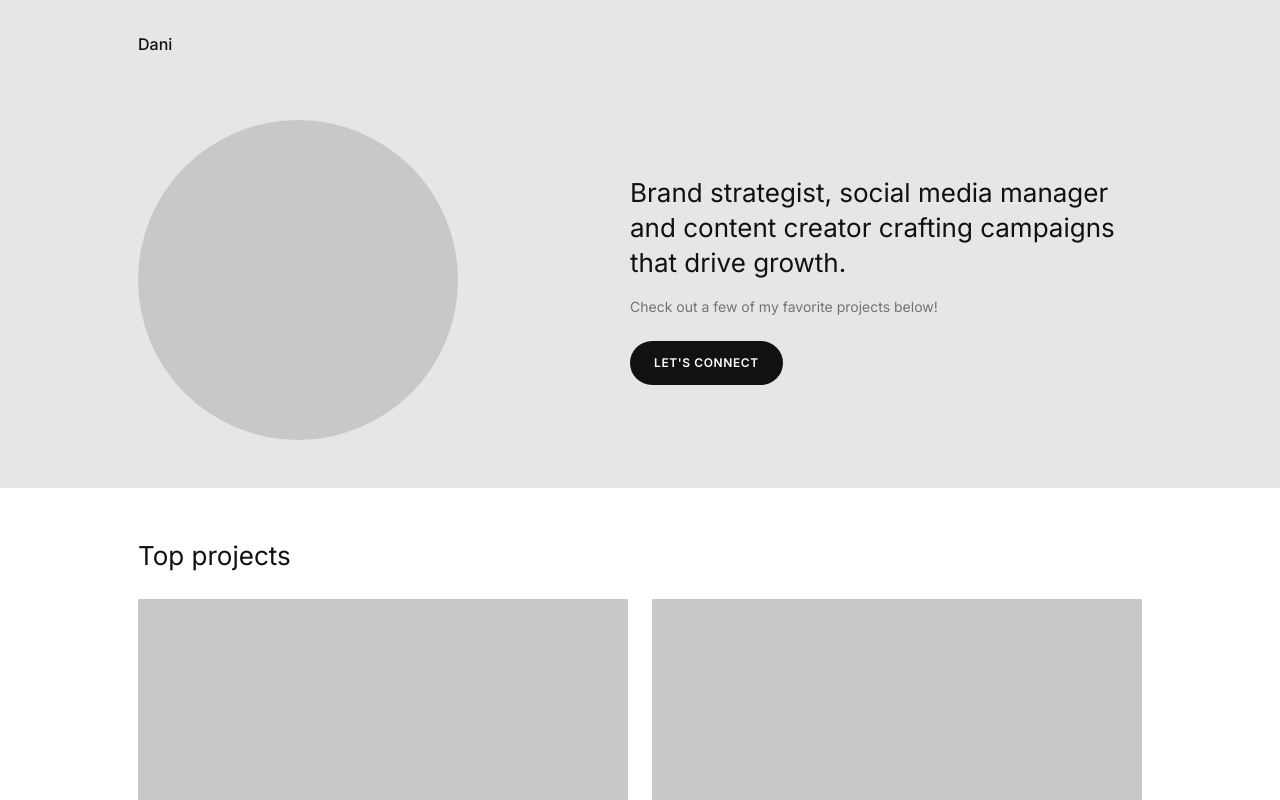
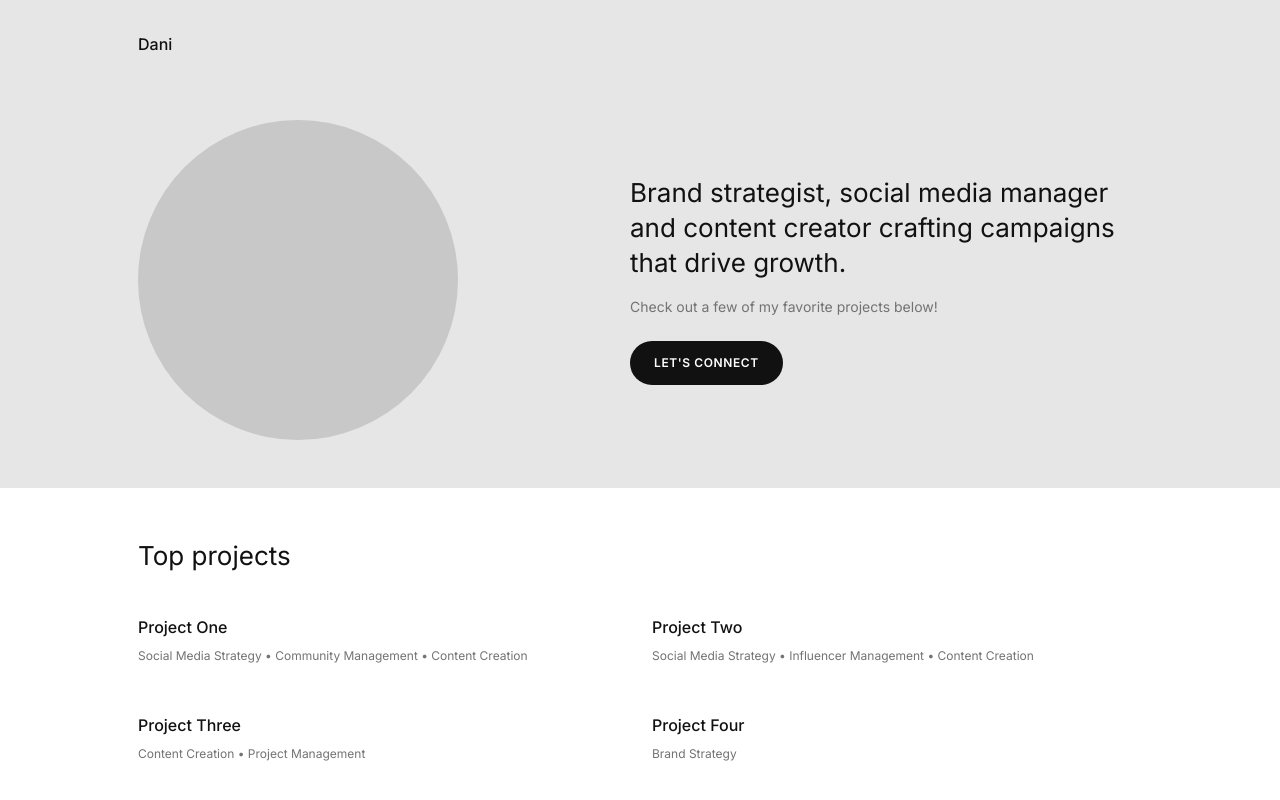
Before and after one commit to cvallescristian/dani-portfolio, a React (Vite) app: page / in a window 1280 px wide. Shown: the top 800 px of the page. Built offline with nearby package versions, Linux system fonts and the light colour scheme.

Commit message:
feat: add standard transitions and animations

```diff
--- a/src/components/Contact.css
+++ b/src/components/Contact.css
@@ -59,15 +59,19 @@
 }
 
 .contact__link {
-  transition: opacity 0.2s ease;
+  transition:
+    opacity var(--duration-fast) var(--ease-out),
+    transform var(--duration-fast) var(--ease-out);
 }
 
 .contact__link:active {
   opacity: 0.7;
+  transform: translateY(0);
 }
 
 @media (hover: hover) {
   .contact__link:hover {
-    opacity: 0.8;
+    opacity: 0.85;
+    transform: translateY(-2px);
   }
 }
--- a/src/components/Contact.tsx
+++ b/src/components/Contact.tsx
@@ -1,10 +1,11 @@
 import { profile } from '../data/profile'
+import Reveal from './Reveal'
 import './Contact.css'
 
 function Contact() {
   return (
     <section id="contact" className="contact">
-      <div className="container">
+      <Reveal className="container">
         <h2 className="contact__heading">Let's connect</h2>
         <p className="contact__text">
           Have a project in mind or want to collaborate? Reach out.
@@ -26,7 +27,7 @@
             )
           })}
         </ul>
-      </div>
+      </Reveal>
       <footer className="contact__footer">
         <div className="container">
           © {new Date().getFullYear()} {profile.name}
--- a/src/components/Hero.css
+++ b/src/components/Hero.css
@@ -87,15 +87,19 @@
 }
 
 .hero__button {
-  transition: opacity 0.2s ease;
+  transition:
+    opacity var(--duration-fast) var(--ease-out),
+    transform var(--duration-fast) var(--ease-out);
 }
 
 .hero__button:active {
   opacity: 0.7;
+  transform: translateY(0);
 }
 
 @media (hover: hover) {
   .hero__button:hover {
-    opacity: 0.8;
+    opacity: 0.85;
+    transform: translateY(-2px);
   }
 }
--- a/src/components/Hero.tsx
+++ b/src/components/Hero.tsx
@@ -1,9 +1,11 @@
 import { profile } from '../data/profile'
+import Reveal from './Reveal'
 import './Hero.css'
 
 function Hero() {
   return (
     <section className="hero">
+      <Reveal>
         <div className="container hero__inner">
           {profile.photo ? (
             <img className="hero__photo" src={profile.photo} alt={profile.name} />
@@ -18,6 +20,7 @@
             </a>
           </div>
         </div>
+      </Reveal>
     </section>
   )
 }
--- a/src/components/ProjectCard.css
+++ b/src/components/ProjectCard.css
@@ -10,11 +10,15 @@
   text-align: left;
 }
 
+.project-card__media {
+  overflow: hidden;
+  margin-bottom: var(--space-2);
+}
+
 .project-card__thumb {
   width: 100%;
   aspect-ratio: 1;
   object-fit: cover;
-  margin-bottom: var(--space-2);
 }
 
 .project-card__thumb--placeholder {
@@ -32,7 +36,9 @@
 }
 
 .project-card__thumb {
-  transition: opacity 0.2s ease;
+  transition:
+    transform var(--duration-slow) var(--ease-out),
+    opacity var(--duration-fast) var(--ease-out);
 }
 
 .project-card:active .project-card__thumb {
@@ -41,6 +47,6 @@
 
 @media (hover: hover) {
   .project-card:hover .project-card__thumb {
-    opacity: 0.85;
+    transform: scale(1.03);
   }
 }
--- a/src/components/ProjectCard.tsx
+++ b/src/components/ProjectCard.tsx
@@ -13,6 +13,7 @@
       className="project-card"
       onClick={() => onSelect?.(project)}
     >
+      <div className="project-card__media">
         {project.thumbnail ? (
           <img
             className="project-card__thumb"
@@ -23,6 +24,7 @@
         ) : (
           <div className="project-card__thumb project-card__thumb--placeholder" />
         )}
+      </div>
       <h3 className="project-card__title">{project.title}</h3>
       <p className="project-card__tags">{project.tags.join(' • ')}</p>
     </button>
--- a/src/components/ProjectMedia.css
+++ b/src/components/ProjectMedia.css
@@ -50,15 +50,19 @@
 }
 
 .project-media__link {
-  transition: opacity 0.2s ease;
+  transition:
+    opacity var(--duration-fast) var(--ease-out),
+    transform var(--duration-fast) var(--ease-out);
 }
 
 .project-media__link:active {
   opacity: 0.7;
+  transform: translateY(0);
 }
 
 @media (hover: hover) {
   .project-media__link:hover {
-    opacity: 0.8;
+    opacity: 0.85;
+    transform: translateY(-2px);
   }
 }
--- a/src/components/ProjectModal.css
+++ b/src/components/ProjectModal.css
@@ -61,3 +61,24 @@
     border-radius: var(--space-2);
   }
 }
+
+.project-modal[open] {
+  animation: modal-in var(--duration-base) var(--ease-out);
+}
+
+.project-modal[open]::backdrop {
+  animation: backdrop-in var(--duration-base) var(--ease-out);
+}
+
+@keyframes modal-in {
+  from {
+    opacity: 0;
+    transform: translateY(16px) scale(0.98);
+  }
+}
+
+@keyframes backdrop-in {
+  from {
+    opacity: 0;
+  }
+}
--- a/src/components/Projects.tsx
+++ b/src/components/Projects.tsx
@@ -3,6 +3,7 @@
 import type { Project } from '../data/types'
 import ProjectCard from './ProjectCard'
 import ProjectModal from './ProjectModal'
+import Reveal from './Reveal'
 import './Projects.css'
 
 function Projects() {
@@ -13,9 +14,11 @@
       <div className="container">
         <h2 className="projects__heading">Top projects</h2>
         <ul className="projects__grid">
-          {projects.map((project) => (
+          {projects.map((project, index) => (
             <li key={project.id}>
-              <ProjectCard project={project} onSelect={setSelected} />
+              <Reveal delay={(index % 3) * 100}>
+                <ProjectCard project={project} onSelect={setSelected} />
+              </Reveal>
             </li>
           ))}
         </ul>
--- /dev/null
+++ b/src/components/Reveal.tsx
@@ -0,0 +1,23 @@
+import type { ReactNode } from 'react'
+import { useReveal } from '../hooks/useReveal'
+
+type RevealProps = {
+  children: ReactNode
+  className?: string
+  delay?: number
+}
+
+function Reveal({ children, className = '', delay = 0 }: RevealProps) {
+  const { ref, isVisible } = useReveal<HTMLDivElement>()
+  const classes = ['reveal', isVisible && 'is-visible', className]
+    .filter(Boolean)
+    .join(' ')
+
+  return (
+    <div ref={ref} className={classes} style={{ transitionDelay: `${delay}ms` }}>
+      {children}
+    </div>
+  )
+}
+
+export default Reveal
--- /dev/null
+++ b/src/hooks/useReveal.ts
@@ -0,0 +1,24 @@
+import { useEffect, useRef, useState } from 'react'
+
+export function useReveal<T extends HTMLElement>() {
+  const ref = useRef<T>(null)
+  const [isVisible, setIsVisible] = useState(false)
+
+  useEffect(() => {
+    const element = ref.current
+    if (!element) return
+
+    const observer = new IntersectionObserver(
+      ([entry]) => {
+        if (!entry.isIntersecting) return
+        setIsVisible(true)
+        observer.disconnect()
+      },
+      { threshold: 0.15 },
+    )
+    observer.observe(element)
+    return () => observer.disconnect()
+  }, [])
+
+  return { ref, isVisible }
+}
--- a/src/index.css
+++ b/src/index.css
@@ -28,6 +28,12 @@
   --container-padding: var(--space-4);
   --radius-pill: 999px;
   --tap-target: 44px;
+
+  --duration-fast: 150ms;
+  --duration-base: 300ms;
+  --duration-slow: 600ms;
+  --ease-out: cubic-bezier(0.22, 1, 0.36, 1);
+  --ease-in-out: cubic-bezier(0.65, 0, 0.35, 1);
 }
 
 @media (min-width: 768px) {
@@ -109,9 +115,50 @@
   padding-inline: var(--container-padding);
 }
 
+.reveal {
+  opacity: 0;
+  transform: translateY(24px);
+  transition:
+    opacity var(--duration-slow) var(--ease-out),
+    transform var(--duration-slow) var(--ease-out);
+}
+
+.reveal.is-visible {
+  opacity: 1;
+  transform: none;
+}
+
+.link-underline {
+  text-decoration: none;
+  background-image: linear-gradient(var(--color-accent), var(--color-accent));
+  background-position: 0 100%;
+  background-repeat: no-repeat;
+  background-size: 0% 2px;
+  transition: background-size var(--duration-base) var(--ease-out);
+}
+
+.link-underline:hover,
+.link-underline:focus-visible,
+.link-underline.is-active {
+  background-size: 100% 2px;
+}
+
 @media (prefers-reduced-motion: reduce) {
   html {
     scroll-behavior: auto;
+  }
+
+  *,
+  *::before,
+  *::after {
+    animation-duration: 0.01ms !important;
+    animation-iteration-count: 1 !important;
+    transition-duration: 0.01ms !important;
+  }
+
+  .reveal {
+    opacity: 1;
+    transform: none;
   }
 }
 
@@ -132,6 +179,7 @@
   font-size: var(--fs-sm);
   text-decoration: none;
   transform: translateY(-200%);
+  transition: transform var(--duration-fast) var(--ease-out);
 }
 
 .skip-link:focus {
```
Lines whose indentation alone changed are shown as unchanged.
